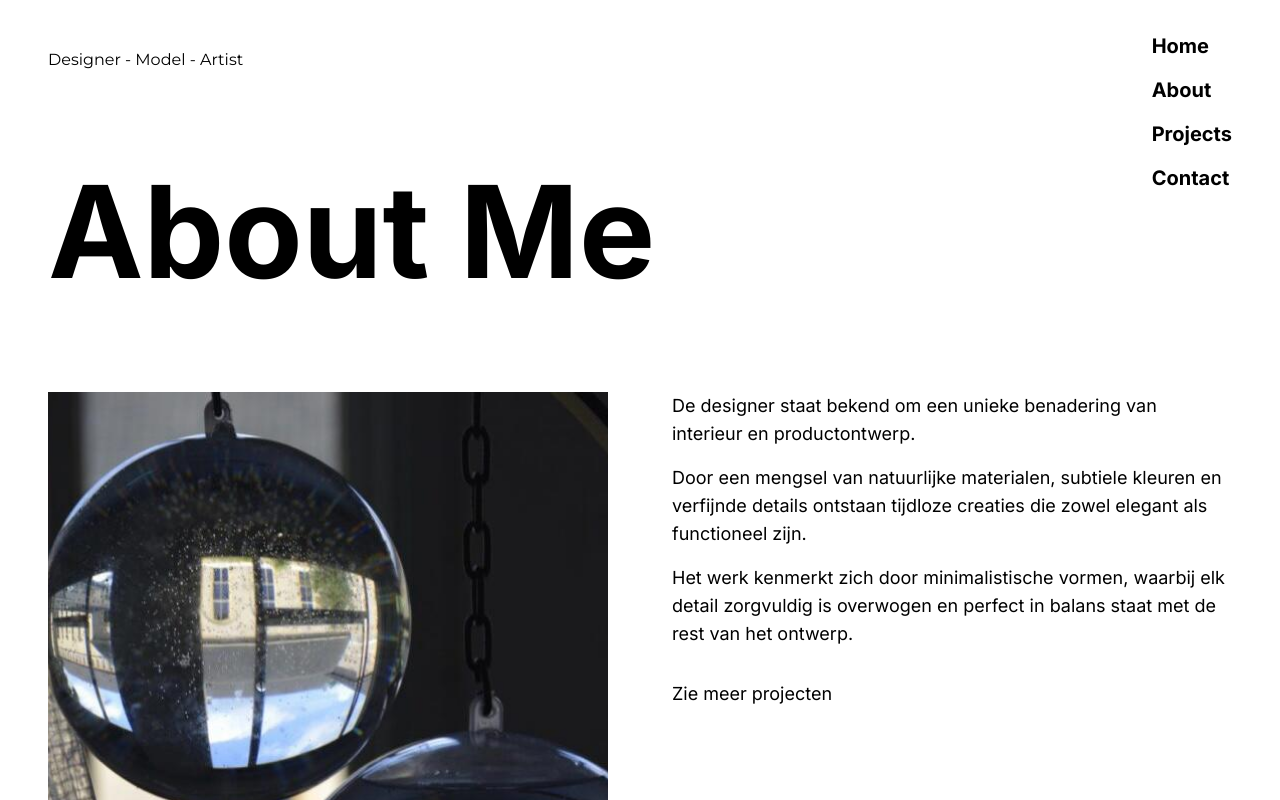
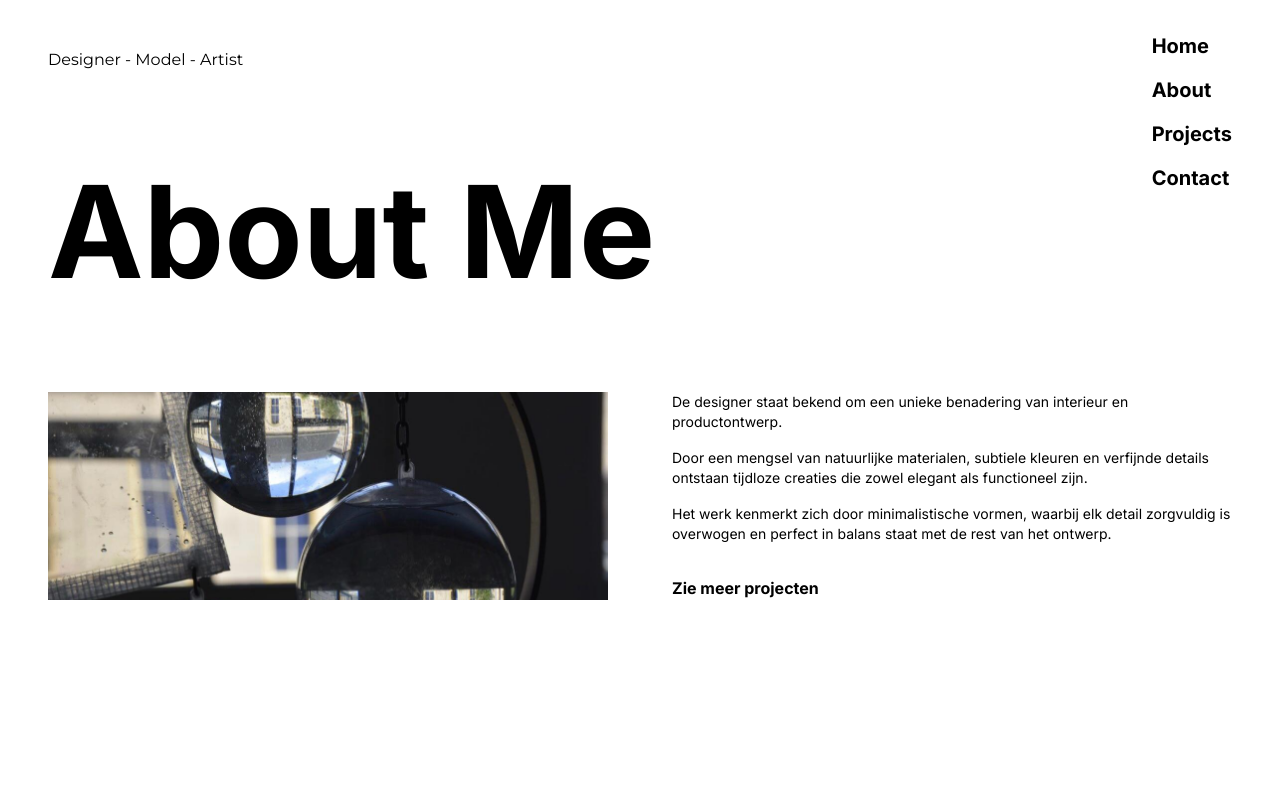
Before and after one commit to hanlyvt/Definitieve-website-Indi, a Next.js app: page /about in a window 1280 px wide. Shown: the top 800 px of the page. Built offline with nearby package versions, Linux system fonts and the light colour scheme.

Commit message:
Font aanpassing en groote afbeelding

```diff
--- a/app/about/page.tsx
+++ b/app/about/page.tsx
@@ -21,9 +21,9 @@ export default function About() {
         </h1>
 
         <div className="grid grid-cols-1 md:grid-cols-2 gap-16">
-          <div className="relative aspect-[3/4] w-full">
+          <div className="relative h-auto w-full">
             <Image
-              src="/images/Glass4.jpg?height=800&width=600"
+              src="/images/Glass4.jpg?height=600&width=400"
               alt="About Me"
               fill
               className="object-cover"
@@ -32,7 +32,7 @@ export default function About() {
           </div>
 
           <div className="space-y-8">
-            <div className="space-y-4 text-lg">
+            <div className="space-y-4 text-sm">
               <p>
                 De designer staat bekend om een unieke benadering van interieur
                 en productontwerp.
@@ -51,7 +51,7 @@ export default function About() {
 
             <Link
               href="/projects"
-              className="inline-block text-lg hover:opacity-70"
+              className="inline-block text-base font-bold hover:opacity-70"
             >
               Zie meer projecten
             </Link>
```
